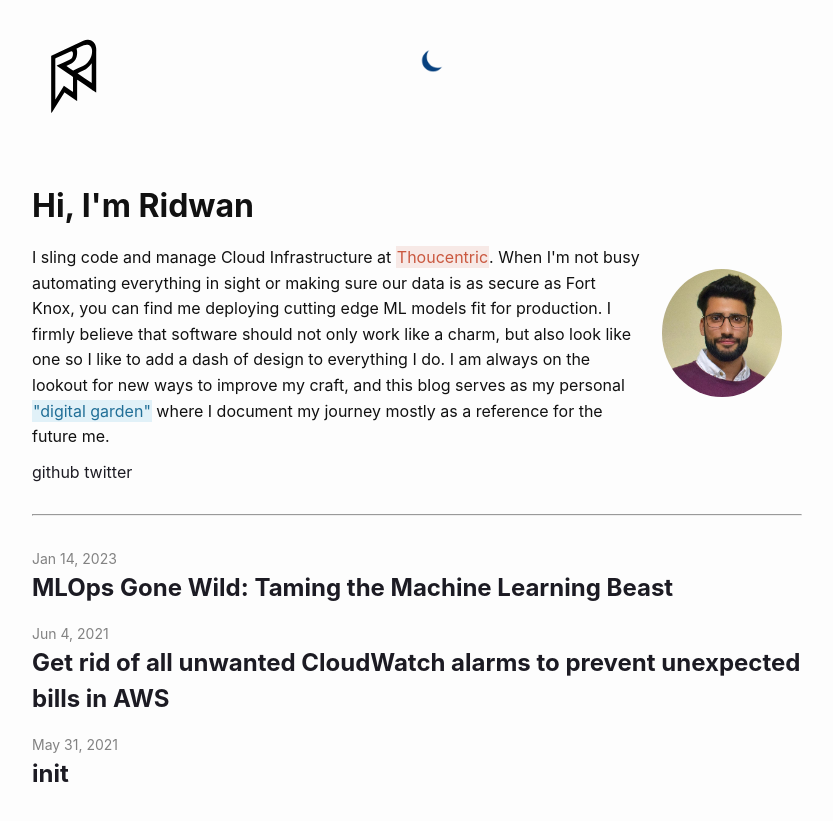
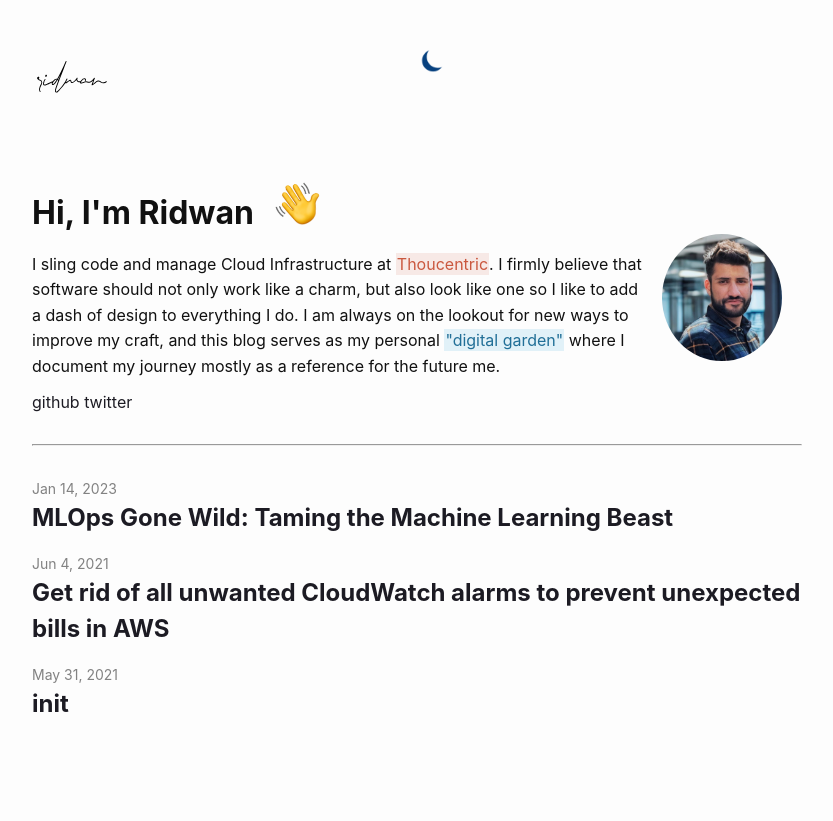
Before and after one commit to rdwns/rdwn, a Jekyll site: the page built from index.markdown, in a window 1280 px wide. Shown: the top 821 px of the page, without its empty margins (223-1056 px from the left). Built offline with Jekyll 4.4.1, drawn with Linux system fonts in a browser that asks for light colours.

Commit message:
style changes and update header

```diff
--- a/_sass/minima/custom-styles.scss
+++ b/_sass/minima/custom-styles.scss
@@ -397,7 +397,8 @@ body[data-theme="dark"]{
 }
 
 .emoji {
-  display: inline-block;
+  display: flex;
+  position: relative;
   vertical-align: text-top;
   background-size: contain;
   background-repeat: no-repeat;
@@ -405,9 +406,17 @@ body[data-theme="dark"]{
 }
 
 
-.wave-hand {
+
+h1::after {
+  content: "";
+  display: inline-block;
   background-image: url("../../assets/wave.png");
+  background-size: contain;
+  background-repeat: no-repeat;
   margin-left: 10px;
+  width: 1.3em;
+  height: 1.3em;
+  animation: wave 2s ease-in-out infinite;
   cursor: pointer;
 }
 
--- a/index.markdown
+++ b/index.markdown
@@ -7,9 +7,11 @@ layout: home
 
 <div class="home-container">
   <div id="left-container">
-  <div><h1>Hi, I'm Ridwan </h1><div id="hand" class="wave-hand"></div></div>
+  <div><h1 class='greeting' >Hi, I'm Ridwan </h1>
+  <div id="hand" class="wave-hand emoji"></div>
+  </div>
    <div class="bio">
-   I sling code and manage Cloud Infrastructure at  <a class="orange-bg" href="https://www.thoucentric.com">Thoucentric</a>. When I'm not busy automating everything in sight or making sure our data is as secure as Fort Knox, you can find me deploying cutting edge ML models fit for production. I firmly believe that software should not only work like a charm, but also look like one so I like to add a dash of design to everything I do. I am always on the lookout for new ways to improve my craft, and this blog serves as my personal <a class="blue-bg" href="https://dev.to/jbranchaud/the-digital-garden-l10">"digital garden"</a> where I document my journey mostly as a reference for the future me.
+   I sling code and manage Cloud Infrastructure at  <a class="orange-bg" href="https://www.thoucentric.com">Thoucentric</a>. I firmly believe that software should not only work like a charm, but also look like one so I like to add a dash of design to everything I do. I am always on the lookout for new ways to improve my craft, and this blog serves as my personal <a class="blue-bg" href="https://dev.to/jbranchaud/the-digital-garden-l10">"digital garden"</a> where I document my journey mostly as a reference for the future me.
    </div>
    <div id="social-list">
    <ul>
```
Also changed, not shown: _includes/header.html (+1 -1 lines), assets/me.jpg, assets/rdwn_logo.svg.
